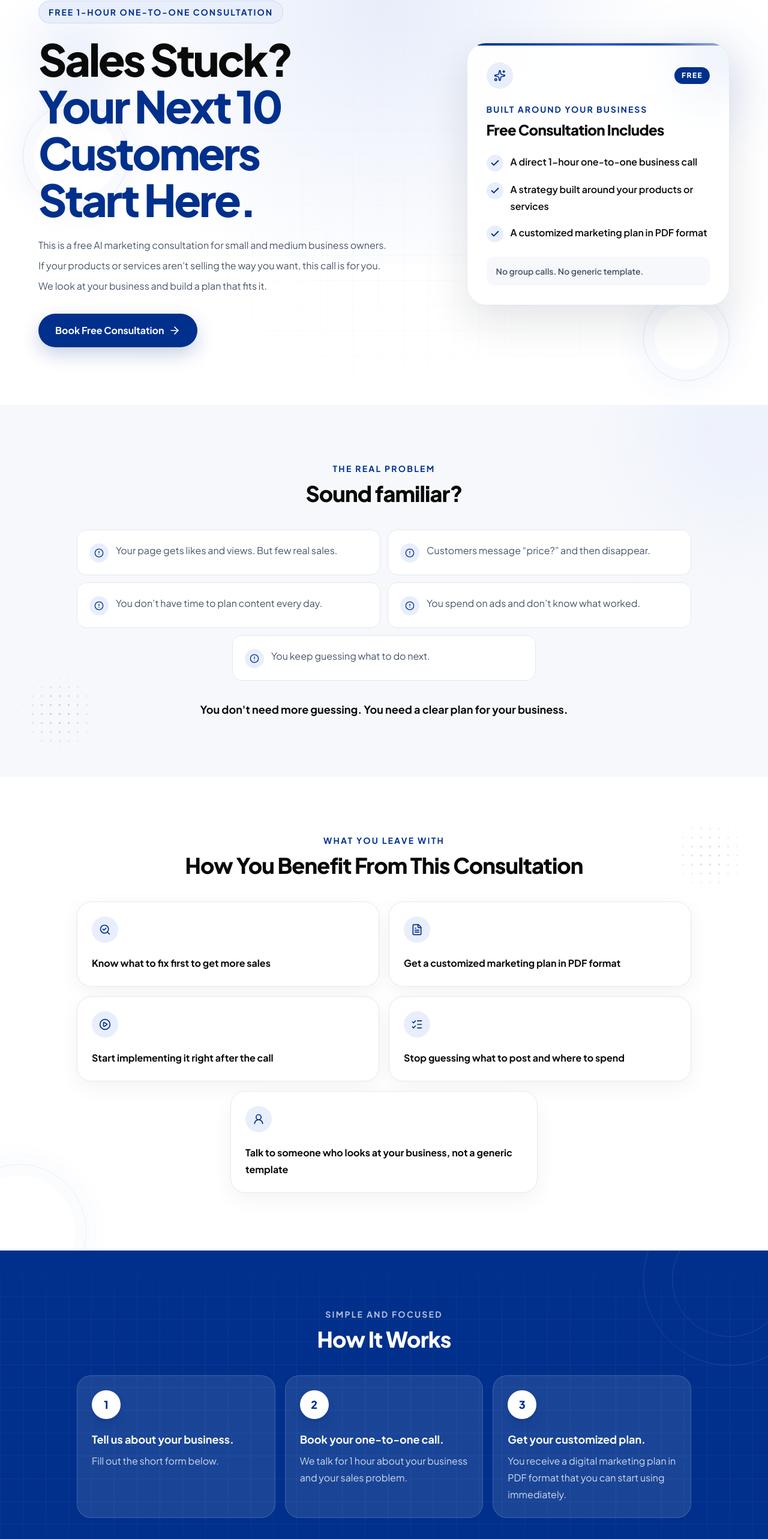
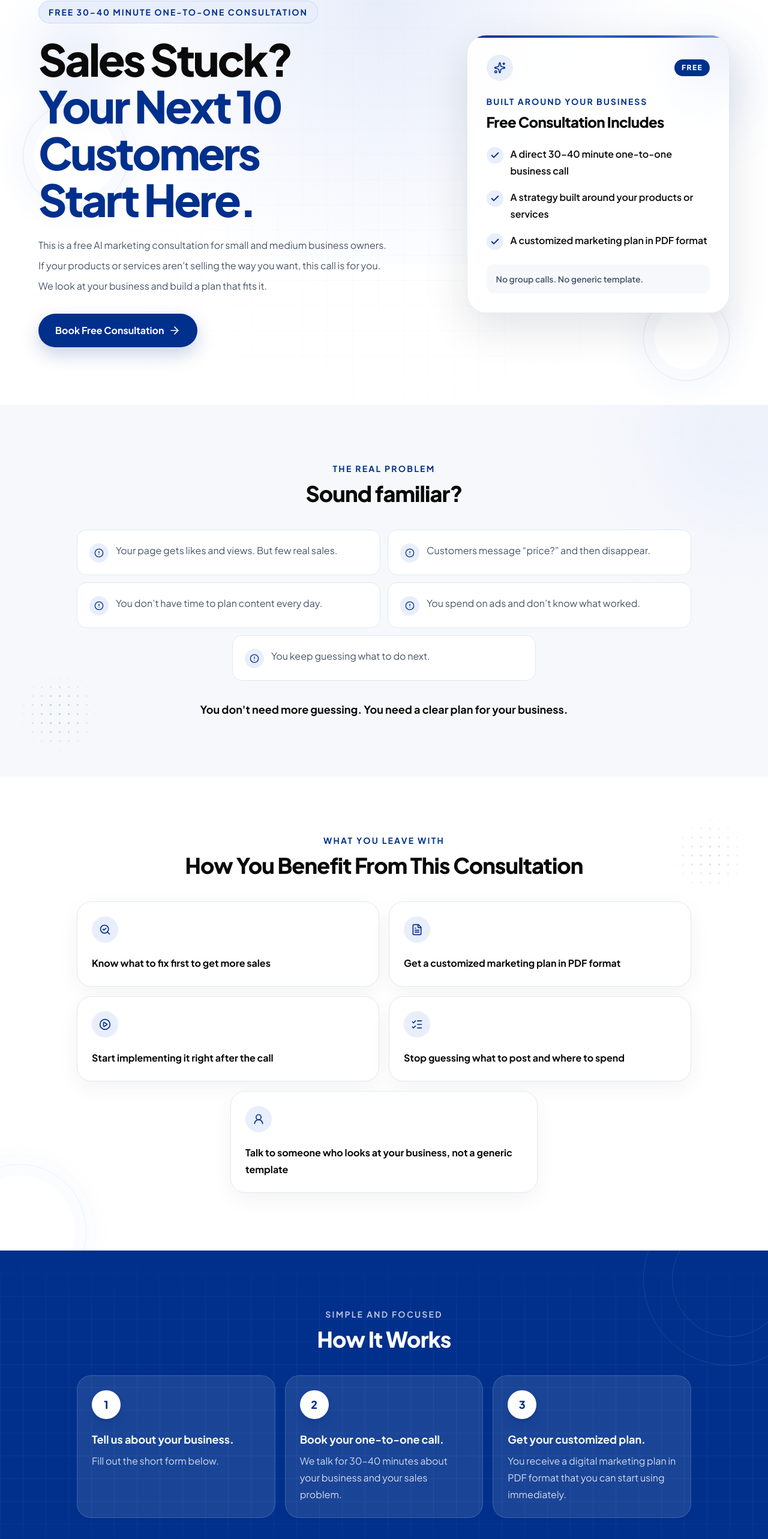
Before and after one commit to abhinawstha-lgtm/consultation-landing-page, a Next.js app: page / in a window 1280 px wide. Shown: the part 173-2739 px from the top of the page at 60% size. Built offline with nearby package versions, Linux system fonts and the light colour scheme; no server answers.

Commit message:
Update Site source

```diff
--- a/app/layout.tsx
+++ b/app/layout.tsx
@@ -14,11 +14,11 @@ export const metadata: Metadata = {
   metadataBase: new URL(siteUrl),
   title: "Free AI Marketing Consultation | Abhinav Shrestha",
   description:
-    "Book a free 1-hour one-to-one AI marketing consultation and get a customized digital marketing plan in PDF format for your business.",
+    "Book a free 30–40 minute one-to-one AI marketing consultation and get a customized digital marketing plan in PDF format for your business.",
   openGraph: {
     title: "Free AI Marketing Consultation | Abhinav Shrestha",
     description:
-      "Book a free 1-hour one-to-one AI marketing consultation and get a customized digital marketing plan in PDF format for your business.",
+      "Book a free 30–40 minute one-to-one AI marketing consultation and get a customized digital marketing plan in PDF format for your business.",
     url: siteUrl,
     siteName: "Abhinav Shrestha",
     type: "website",
@@ -35,7 +35,7 @@ export const metadata: Metadata = {
     card: "summary_large_image",
     title: "Free AI Marketing Consultation | Abhinav Shrestha",
     description:
-      "Book a free 1-hour one-to-one AI marketing consultation and get a customized digital marketing plan in PDF format for your business.",
+      "Book a free 30–40 minute one-to-one AI marketing consultation and get a customized digital marketing plan in PDF format for your business.",
     images: ["/og.png"],
   },
   // TODO: Add a favicon cropped from the blue “A” icon in the logo.
--- a/components/CTAForm.tsx
+++ b/components/CTAForm.tsx
@@ -26,7 +26,7 @@ const infoBlocks = [
   },
   {
     title: "One-to-One Consultation",
-    description: "A direct 1-hour conversation about your business. No group calls.",
+    description: "A direct 30–40 minute conversation about your business. No group calls.",
     icon: UserRound,
   },
   {
--- a/components/Hero.tsx
+++ b/components/Hero.tsx
@@ -1,7 +1,7 @@
 import { ArrowRight, Check, Sparkles } from "lucide-react";
 
 const consultationIncludes = [
-  "A direct 1-hour one-to-one business call",
+  "A direct 30–40 minute one-to-one business call",
   "A strategy built around your products or services",
   "A customized marketing plan in PDF format",
 ];
@@ -25,7 +25,7 @@ export function Hero() {
       <div className="animate-rise-in mx-auto grid max-w-6xl items-center gap-12 lg:grid-cols-[minmax(0,1.2fr)_minmax(320px,0.8fr)] lg:gap-14">
         <div className="text-center lg:text-left">
           <p className="soft-pulse mb-5 inline-flex rounded-full border border-primary/10 bg-primary-tint px-4 py-2 text-xs font-bold uppercase tracking-[0.14em] text-primary sm:text-sm">
-            Free 1-hour one-to-one consultation
+            Free 30–40 minute one-to-one consultation
           </p>
           <h1 className="text-balance text-[clamp(2.25rem,8.7vw,4.6rem)] font-extrabold leading-[1.06] tracking-[-0.045em] text-heading lg:text-[clamp(3.25rem,5.8vw,4.6rem)]">
             <span className="block">Sales Stuck?</span>
--- a/components/Process.tsx
+++ b/components/Process.tsx
@@ -5,7 +5,7 @@ const steps = [
   },
   {
     title: "Book your one-to-one call.",
-    description: "We talk for 1 hour about your business and your sales problem.",
+    description: "We talk for 30–40 minutes about your business and your sales problem.",
   },
   {
     title: "Get your customized plan.",
```
